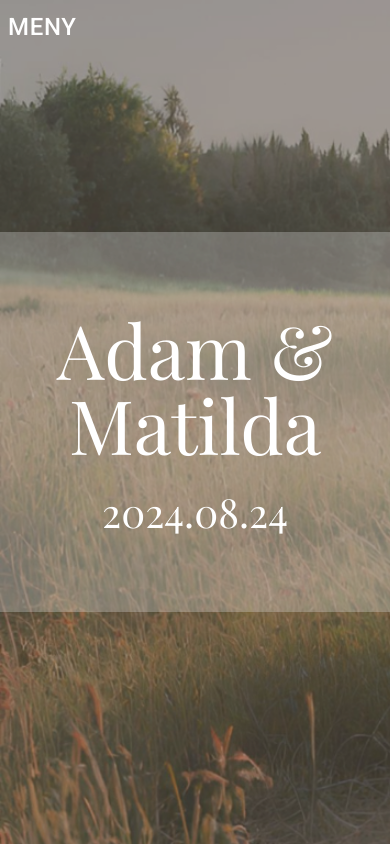
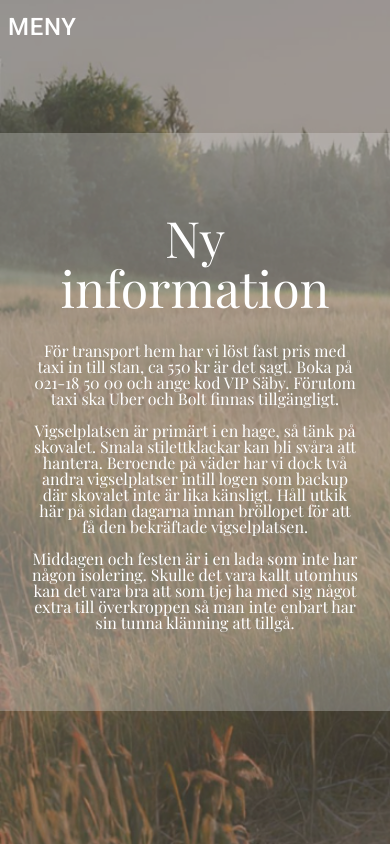
Before and after one commit to AdamOlevall/Wedding_Web, a React app: page / in a window 390 px wide. Built offline with nearby package versions, Linux system fonts and the light colour scheme.

Commit message:
uppdatera hemsida

```diff
--- a/src/components/Gifts/GiftsComponent.js
+++ b/src/components/Gifts/GiftsComponent.js
@@ -5,7 +5,8 @@ const GiftsComponent = () => {
     return (
     <div className="background--gifts">
         <div className="content--gifts">
-            <p className="body-text-info--gifts">Den största gåvan ni kan ge är att dela denna stora dag med oss! Vill ni ändå ge oss något, uppskattas ett bidrag till vår kommande bröllopsresa.</p>
+            <p className="body-text-info--gifts">Den största gåvan ni kan ge är att dela denna stora dag med oss! Vill ni ändå ge oss något, uppskattas ett bidrag till vår kommande bröllopsresa. Brudgummens far står för insamlingen av bidrag som han sedan anonymt överlämnar till oss. Han föredrar swish till sitt mobilnummer 070-5300858.
+            </p>
         </div>
     </div>
     );
--- a/src/components/Home/HomeComponent.js
+++ b/src/components/Home/HomeComponent.js
@@ -5,8 +5,12 @@ const HomeComponent = () =>  {
   return (
     <div className="background--home">
       <div className="content--home">
-              <p className="header-text--home">Adam & Matilda</p>
-              <p className="header-text-small--home">2024.08.24</p>
+              <p className="header-text--home">Ny information</p>
+              <p className="header-text-small--home">För transport hem har vi löst fast pris med taxi in till stan, ca 550 kr är det sagt. Boka på 021-18 50 00 och ange kod VIP Säby. Förutom taxi ska Uber och Bolt finnas tillgängligt.</p>
+              <br />
+              <p className="header-text-small--home">Vigselplatsen är primärt i en hage, så tänk på skovalet. Smala stilettklackar kan bli svåra att hantera. Beroende på väder har vi dock två andra vigselplatser intill logen som backup där skovalet inte är lika känsligt. Håll utkik här på sidan dagarna innan bröllopet för att få den bekräftade vigselplatsen. </p>
+              <br />
+              <p className="header-text-small--home">Middagen och festen är i en lada som inte har någon isolering. Skulle det vara kallt utomhus kan det vara bra att som tjej ha med sig något extra till överkroppen så man inte enbart har sin tunna klänning att tillgå.</p>
       </div>
     </div>
   );
--- a/src/components/Home/style.css
+++ b/src/components/Home/style.css
@@ -14,21 +14,21 @@
   flex-direction: column;
   align-items: center;
   justify-content: center;
-  padding: 5rem 0;
+  padding: 5rem 2rem;
   position: relative;
   background: rgba(224, 224, 224, 0.3)
 }
 
 .header-text--home {
-   font-size: 100px;
+   font-size: 85px;
    text-align: center;
    width: 100%;
    color: white;
-   margin-bottom: 12px;
+   margin-bottom: 24px;
  }
 
  .header-text-small--home {
-  font-size: 50px;
+  font-size: 24px;
   text-align: center;
   width: 100%;
   color: white;
@@ -47,12 +47,12 @@
 
 @media screen and (max-width: 767px) {
   .header-text--home {
-    font-size: 75px;
+    font-size: 50px;
     margin-bottom: 30px;
   }
 
   .header-text-small--home {
-    font-size: 40px;
+    font-size: 16px;
   }
 
 }
--- a/src/utils/faq.js
+++ b/src/utils/faq.js
@@ -21,7 +21,7 @@ export const faq = [
     },
     {
         question: 'Då har jag koll på kläderna. Barnen då?',
-        answer: 'Festen gör sig bäst utan barn. Om det krisar med barnvakt kan dom få närvara i kyrkan!',
+        answer: 'Festen gör sig bäst utan barn. Om det krisar med barnvakt kan dom få närvara under vigseln!',
     },
     {
         question: 'Helt rätt! För jag antar att det kommer förtäras en del alkohol?',
```
